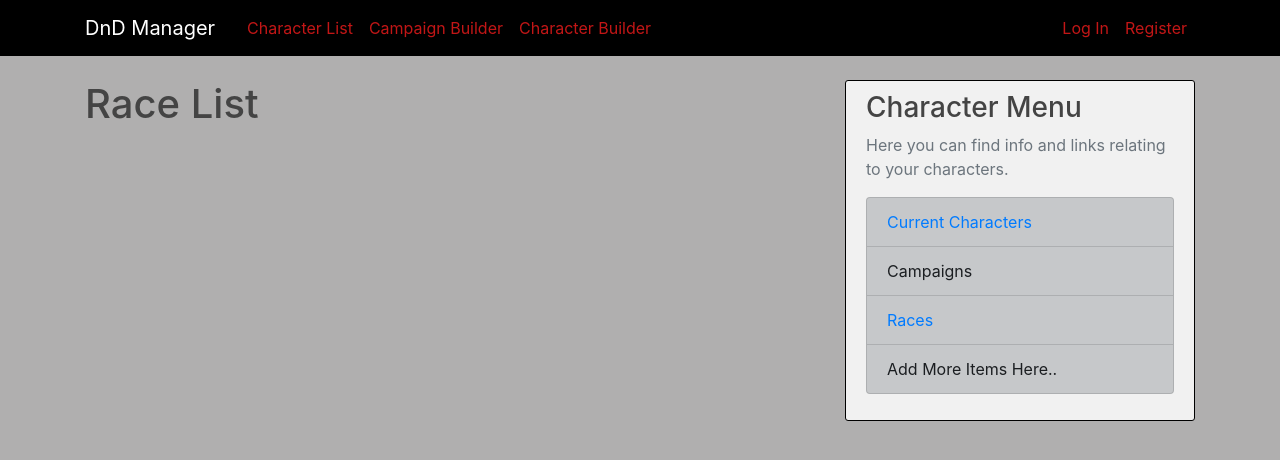
After one commit to NickJacksonDev/DnD-Manager, a Django app: page /character_builder/races/ in a window 1280 px wide. The commit adds this page. Shown: the top 460 px of the page. Run offline with Django 3.2, Linux system fonts and the light colour scheme; data that the repository does not hold is empty; some libraries are stand-ins or nearby versions.

Commit message:
Added a list of all the races page

```diff
--- a/Character_Builder/templates/Character_Builder/Character_Base.html
+++ b/Character_Builder/templates/Character_Builder/Character_Base.html
@@ -12,6 +12,7 @@
               <ul class="list-group">
                 <li class="list-group-item list-group-item-dark"><a href="{% url 'character-list'%}">Current Characters</a></li>
                 <li class="list-group-item list-group-item-dark">Campaigns</li>
+                <li class="list-group-item list-group-item-dark"><a href="{% url 'characterRace-list' %}">Races</a></li>
                 <li class="list-group-item list-group-item-dark">Add More Items Here..</li>
                 <!-- <li class="list-group-item list-group-item-dark">Calendars</li> -->
                 <!-- <li class="list-group-item list-group-item-dark">etc</li> -->
--- a/Character_Builder/templates/Character_Builder/character_detail.html
+++ b/Character_Builder/templates/Character_Builder/character_detail.html
@@ -11,8 +11,8 @@
 
   </div>
   <p>
-    Created by: {{ character.user }}<br>
-    Character ID: {{ character.characterID }}<br>
+    <!-- Created by: {{ character.user }}<br>
+    Character ID: {{ character.characterID }}<br> -->
     Level: {{ character.level }}<br>
     XP: {{ character.xp }}<br>
     Max HP: {{ character.maxHP }}<br>
--- /dev/null
+++ b/Character_Builder/templates/Character_Builder/characterrace_list.html
@@ -0,0 +1,25 @@
+{% extends "Character_Builder/Character_base.html" %}
+
+{% block content %}
+    <h1>Race List</h1>
+
+    {% for race in races %}
+
+      <div>
+        <h2>{{ race.raceName }}</h2>
+      </div>
+      <p>
+        Strength Bonus: {{ race.strengthBonus }}<br>
+        Dexterity Bonus: {{ race.dexterityBonus }}<br>
+        Constitution Bonus: {{ race.constitutionBonus }}<br>
+        Intelligence Bonus: {{ race.intelligenceBonus }}<br>
+        Wisdom Bonus: {{ race.wisdomBonus }}<br>
+        Charisma bonus: {{ race.charismaBonus }}<br>
+      </p>
+
+
+
+		{% endfor %}
+	</form>
+
+{% endblock content %}
--- a/Character_Builder/urls.py
+++ b/Character_Builder/urls.py
@@ -4,7 +4,9 @@ from .views import (
     CharacterDetailView,
     CharacterCreateView,
     CharacterEditView,
-    CharacterDeleteView
+    CharacterDeleteView,
+
+    CharacterRaceListView,
 )
 from . import views
 
@@ -16,4 +18,5 @@ urlpatterns = [
     path('characters/<int:pk>/', CharacterDetailView.as_view(), name='character-detail'),
     path('characters/<int:pk>/edit', CharacterEditView.as_view(), name='character-edit'),
     path('characters/<int:pk>/delete', CharacterDeleteView.as_view(), name='character-delete'),
+    path('races/', CharacterRaceListView.as_view(), name='characterRace-list'),
 ]
--- a/Character_Builder/views.py
+++ b/Character_Builder/views.py
@@ -10,7 +10,11 @@ from django.views.generic import (
 )
 
 from django.http import HttpResponseRedirect
-from .models import Character
+from .models import (
+	Character,
+	AbilityScoreSet,
+	CharacterRace
+)
 from .forms import (
 	CreateCharacterForm,
 	EditCharacterForm,
@@ -45,6 +49,13 @@ class CharacterDetailView(DetailView):
 	model = Character
 	# context_object_name = 'characters'
 
+	def get_context_data(self, **kwargs):
+		# Call the base implementation first to get a context
+		context = super().get_context_data(**kwargs)
+		# Add in the AbilityScore so it can print that as well
+		# context['abilityScores'] = AbilityScoreSet.objects.get_object(character = character)
+
+		return context
 
 
 class CharacterCreateView(LoginRequiredMixin, CreateView):
@@ -100,29 +111,19 @@ class CharacterEditView(LoginRequiredMixin, UserPassesTestMixin, UpdateView):
 		return False
 
 
-	# def get_context_data(self, **kwargs):
-	# 	context = super(MyClassView, self).get_context_data(**kwargs)
-	# 	if 'form' not in context:
-	# 		context['form'] = self.form_class(request=self.request)
-	# 	if 'form2' not in context:
-	# 		context['form2'] = self.second_form_class(request.self.request)
-	# 	return context
+	def get_context_data(self, **kwargs):
+		context = super(CharacterEditView, self).get_context_data(**kwargs)
+		form = CreateCharacterForm(self.request.POST or None)
+		context['form1'] = form
 
-	# def post(self, request, *args, **kwargs):
-	# 	self.object = self.get_object()
-	# 	if 'form' in request.POST:
-	# 		form_class = self.get_form_class()
-	# 		form_name = 'form'
-	# 	else:
-	# 		form_class = self.second_form_class
-	# 		form_name = 'form2'
+		form2 = EditAbilityScoresForm(self.request.POST or None)
+		context['form2'] = form2
+		return context
 
-	# 	form = self.get_form(form_class)
-
-	# 	if form.is_valid():
-	# 		return self.form_valid(form)
-	# 	else:
-	# 		return self.form_invalid(**{form_name: form})
+	# TODO: Lookup how to manage this. Perhaps render a different context
+	# Or a "Sorry, not able to login" screen
+	def form_invalid(self, **kwargs):
+		return self.render_to_response(self.get_context_data(**kwargs))
 
 
 class CharacterDeleteView(LoginRequiredMixin, UserPassesTestMixin, DeleteView):
@@ -144,3 +145,12 @@ def home_page(request):
     }
 
     return render(request, 'Character_Builder/home.html', context)
+
+
+# This is a class based view that uses django's built-in
+# ListView view to display the races
+# It inherits from ListView
+class CharacterRaceListView(ListView):
+	model = CharacterRace
+	# template_name = 'CharacterBuilder/Character_builder-home.html'
+	context_object_name = 'races'
```
